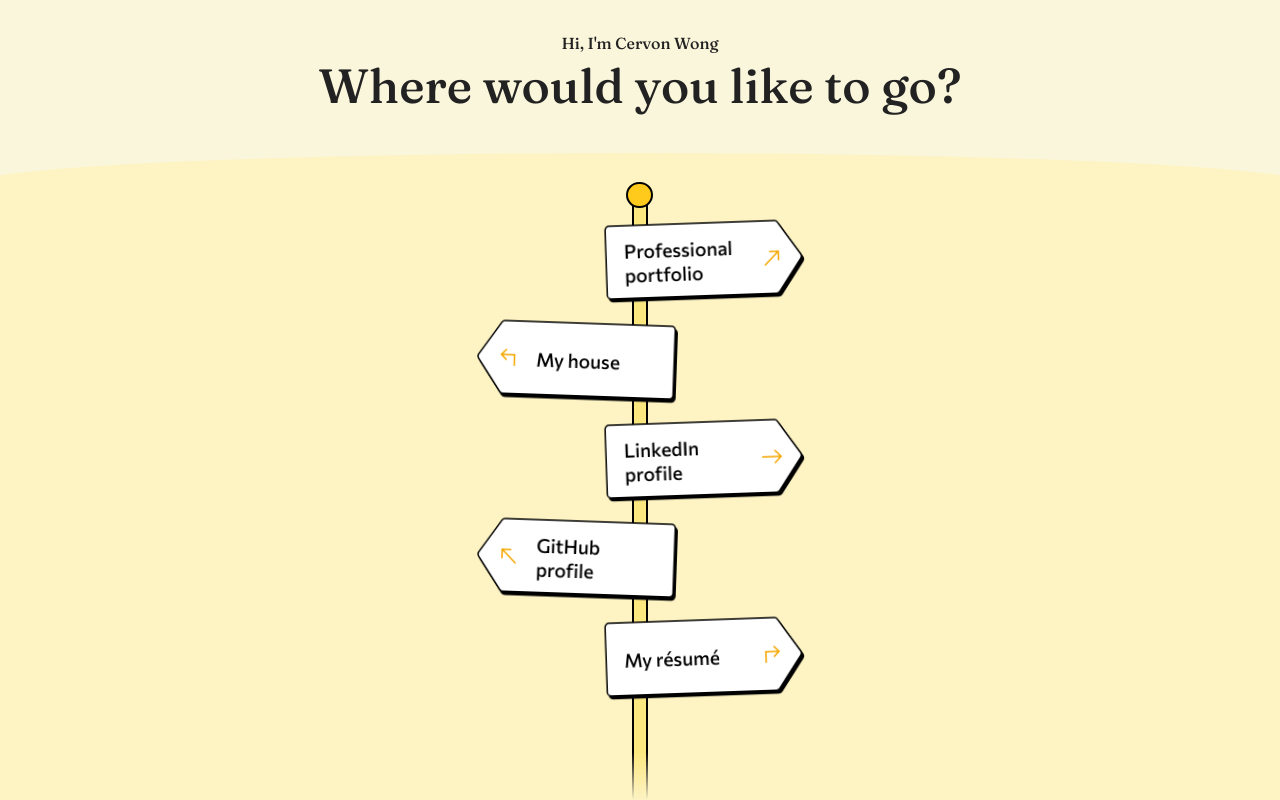
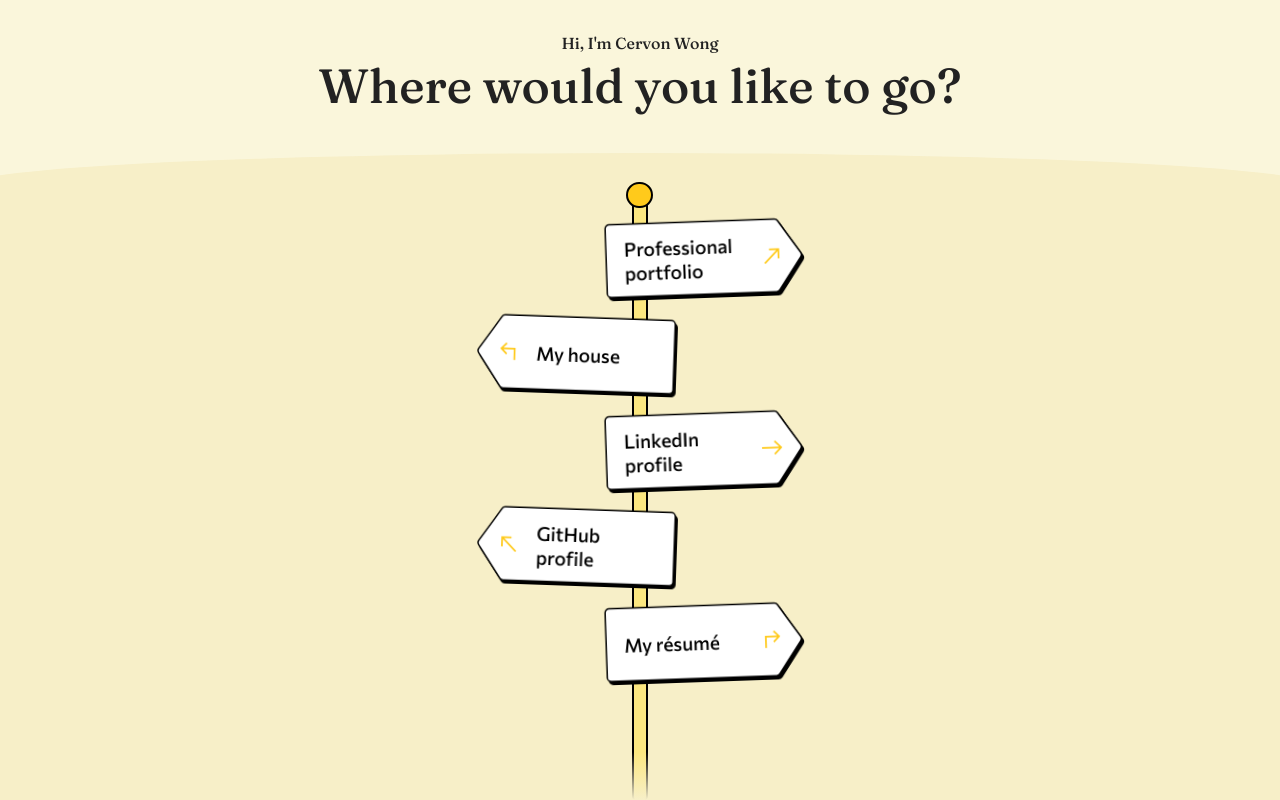
Before and after one commit to cervonwong/link, a website: page public/index.html in a window 1280 px wide. Shown: the top 800 px of the page. Drawn offline with nearby package versions, Linux system fonts and the light colour scheme.

Commit message:
Fix hover causing line break, adjust colors and grading

```diff
--- a/public/index.html
+++ b/public/index.html
@@ -29,7 +29,7 @@
       rel="stylesheet">
   <!--  TODO: Specify to prevent downloading extra files-->
   <link rel="stylesheet"
-        href="https://fonts.googleapis.com/css2?family=Material+Symbols+Outlined:opsz,wght,FILL,GRAD@20..48,100..700,0..1,-50..200"/>
+        href="https://fonts.googleapis.com/css2?family=Material+Symbols+Outlined:opsz,wght,FILL,GRAD@24,500..700,0,0"/>
 
   <style>
     html {
@@ -101,7 +101,7 @@
       line-height: 1.5rem;
       color: black;
       text-decoration: none;
-      padding: 1.6rem 1.2rem;
+      padding: 1.5rem 1.2rem;
       height: 3rem;
       width: 10rem;
       background-repeat: no-repeat;
@@ -117,6 +117,10 @@
 
     a.sign_left > span.sign_text {
       margin-left: 1rem;
+    }
+
+    a.sign_right > span.sign_text {
+      margin-right: 0.6rem;
     }
 
     a.sign_right {
@@ -136,7 +140,7 @@
     a:hover {
       transition: all 0.2s ease-in-out;
       font-variation-settings: "wght" 700;
-      transform: rotate(0deg) translate(-3px, -2px) scale(102%);
+      transform: rotate(0deg) translate(-3px, -2px) scale(104%);
       filter: drop-shadow(5px 5px 0px black);
     }
 
@@ -147,17 +151,17 @@
     }
 
     a.sign_right:active {
-      transform: rotate(-2deg) translate(0px, 0px);
+      transform: rotate(-2deg) translate(0px, 0px) scale(97%);
     }
 
     a.sign_left:active {
-      transform: rotate(2deg) translate(0px, 0px);
+      transform: rotate(2deg) translate(0px, 0px) scale(97%);
     }
 
     nav {
       display: flex;
       flex-direction: column;
-      background: #FDF3C3;
+      background: #F7EFC8;
       /* flex to expand to body height.*/
       flex: 1;
       width: 105%;
@@ -174,7 +178,7 @@
       width: 100%;
       position: relative;
       bottom: 0;
-      background-image: linear-gradient(rgba(253, 243, 195, 0%), rgba(253, 243, 195, 100%));
+      background-image: linear-gradient(rgba(247, 239, 200, 0%), rgba(247, 239, 200, 100%));
       height: 3rem;
     }
 
@@ -183,7 +187,7 @@
       content: "";
       position: absolute;
       z-index: -1;
-      background-color: #FDF3C3;
+      background-color: #F7EFC8;
       width: 100%;
       border-radius: 50%;
       top: -2rem;
@@ -219,10 +223,19 @@
     }
 
     .sign_icon.material-symbols-outlined {
-      width: 24px;
+      transition: all 0.2s ease-in-out;
+      width: 1.5rem;
+      font-size: 1.5rem;
+      color: #FFCA1B;
+      font-variation-settings: 'FILL' 0, 'wght' 500, 'GRAD' 0, 'opsz' 48;
+    }
+
+    a:hover > .sign_icon.material-symbols-outlined {
+      transition: all 0.2s ease-in-out;
+      font-variation-settings: 'FILL' 0, 'wght' 700, 'GRAD' 0, 'opsz' 48;
       color: #F5A700;
-      font-variation-settings: 'FILL' 0, 'wght' 400, 'GRAD' 0, 'opsz' 48
     }
+
   </style>
 </head>
 
@@ -235,7 +248,7 @@
       <ul class="signs">
         <li><a class="sign_right" href="https://cervonwong.com" target="_blank">
           <span class="sign_text">
-            Professional portfolio
+            Professional<br>portfolio
           </span>
           <span class="sign_icon material-symbols-outlined">
             north_east
@@ -247,13 +260,13 @@
             arrow_top_left
           </span></a></li>
         <li><a class="sign_right" href="https://sg.linkedin.com/in/cervonwong" target="_blank"><span class="sign_text">
-            LinkedIn profile
+            LinkedIn<br>profile
           </span>
           <span class="sign_icon material-symbols-outlined">
             east
           </span></a></li>
         <li><a class="sign_left" href="https://github.com/cervonwong" target="_blank"><span class="sign_text">
-            GitHub profile
+            GitHub<br>profile
           </span>
           <span class="sign_icon material-symbols-outlined">
             north_west
```
